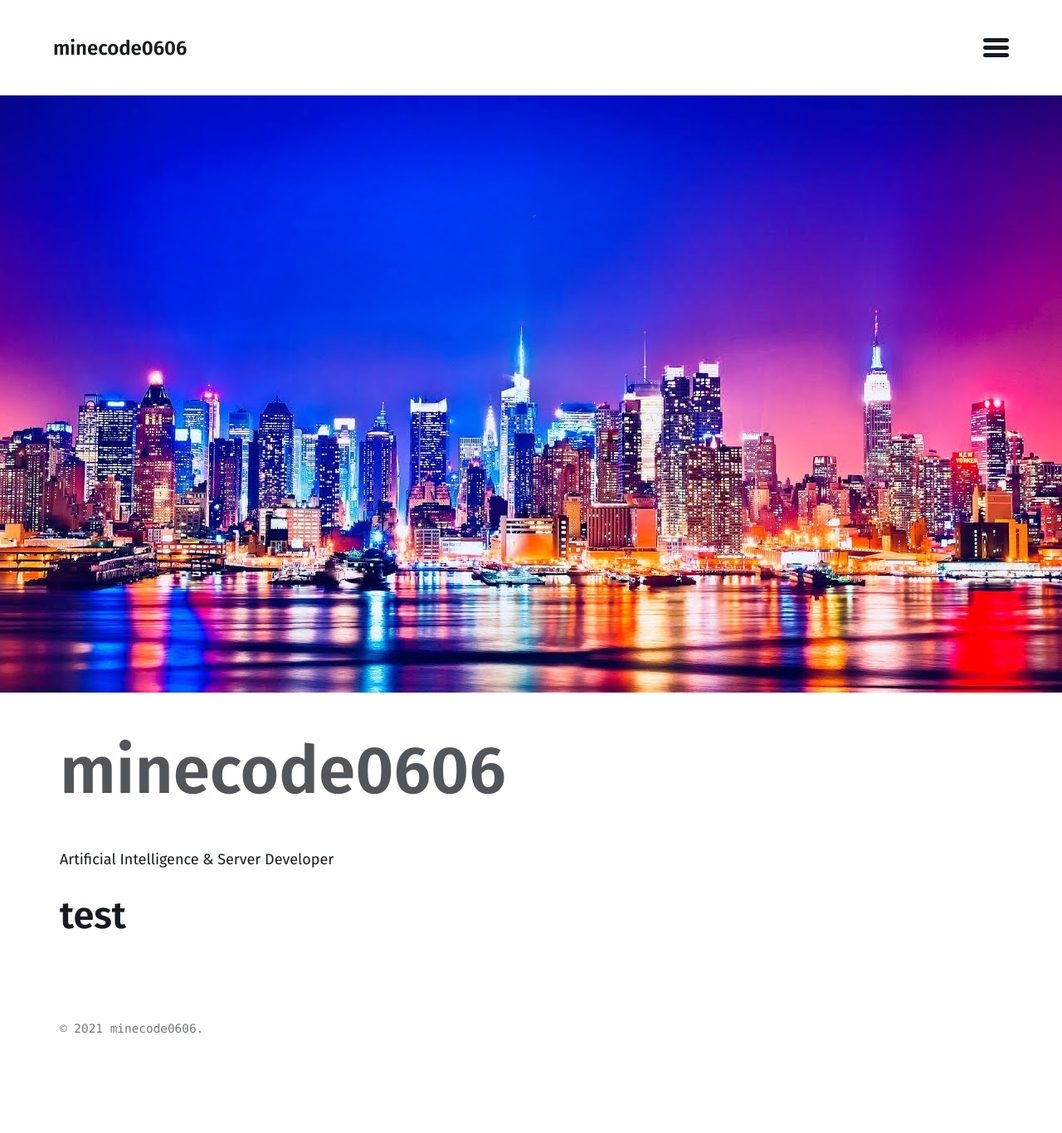
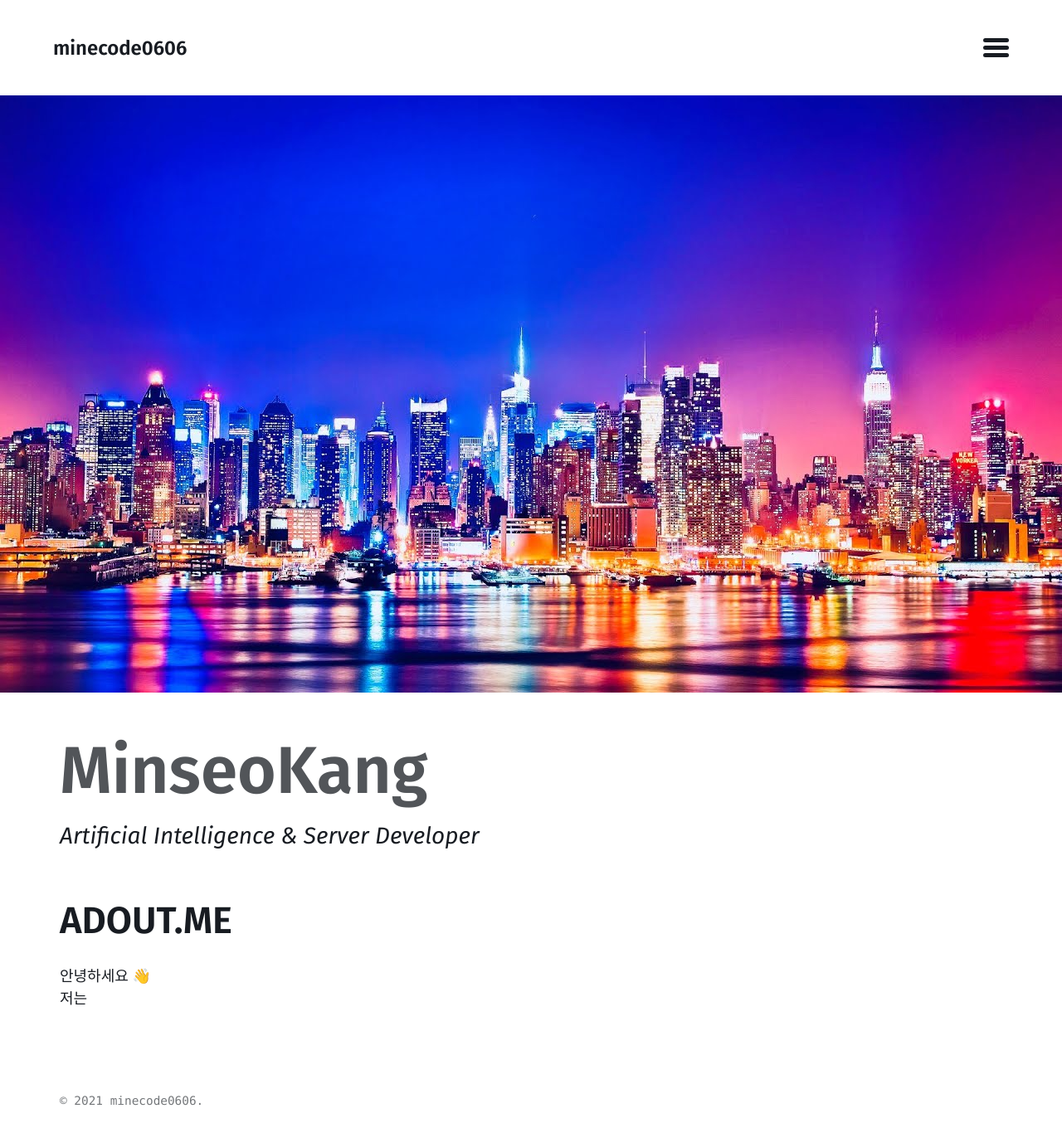
Before and after one commit to mmistakes/jekyll-theme-basically-basic, a Jekyll site: the page built from index.md, in a window 1280 px wide. Shown: the whole page at 83% size. Built offline with Jekyll 4.4.1, drawn with Linux system fonts in a browser that asks for light colours; our own code applies the rules of GitHub Pages for plain Markdown files; before the commit the page ends 1279 px from its top, so only the background shows below that.

Commit message:
add introduction

```diff
--- a/index.md
+++ b/index.md
@@ -1,7 +1,10 @@
 ---
 layout: home
 image : /assets/images/view.jpeg
+alt_title: "MinseoKang"
+sub_title: "Artificial Intelligence & Server Developer"
 ---
-Artificial Intelligence & Server Developer
 
-# test
+# ADOUT.ME
+안녕하세요 👋
+저는
```
